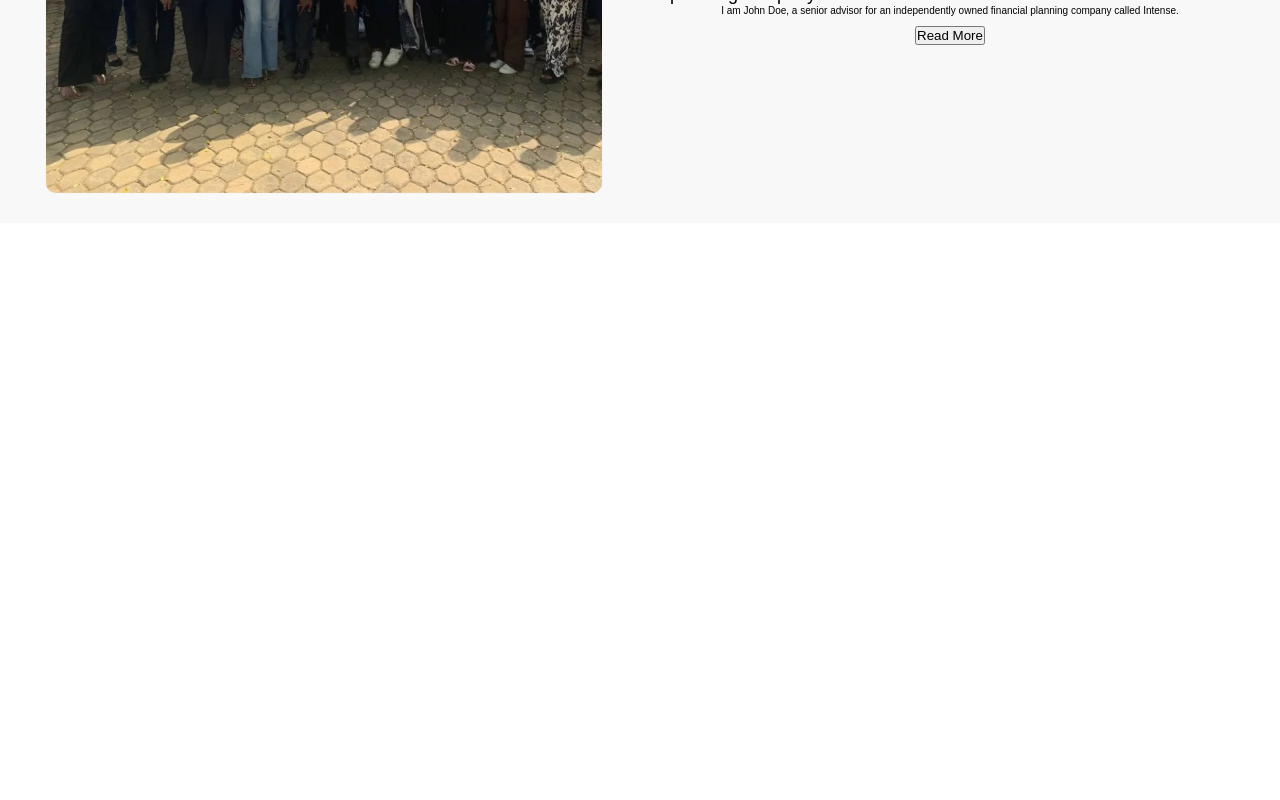
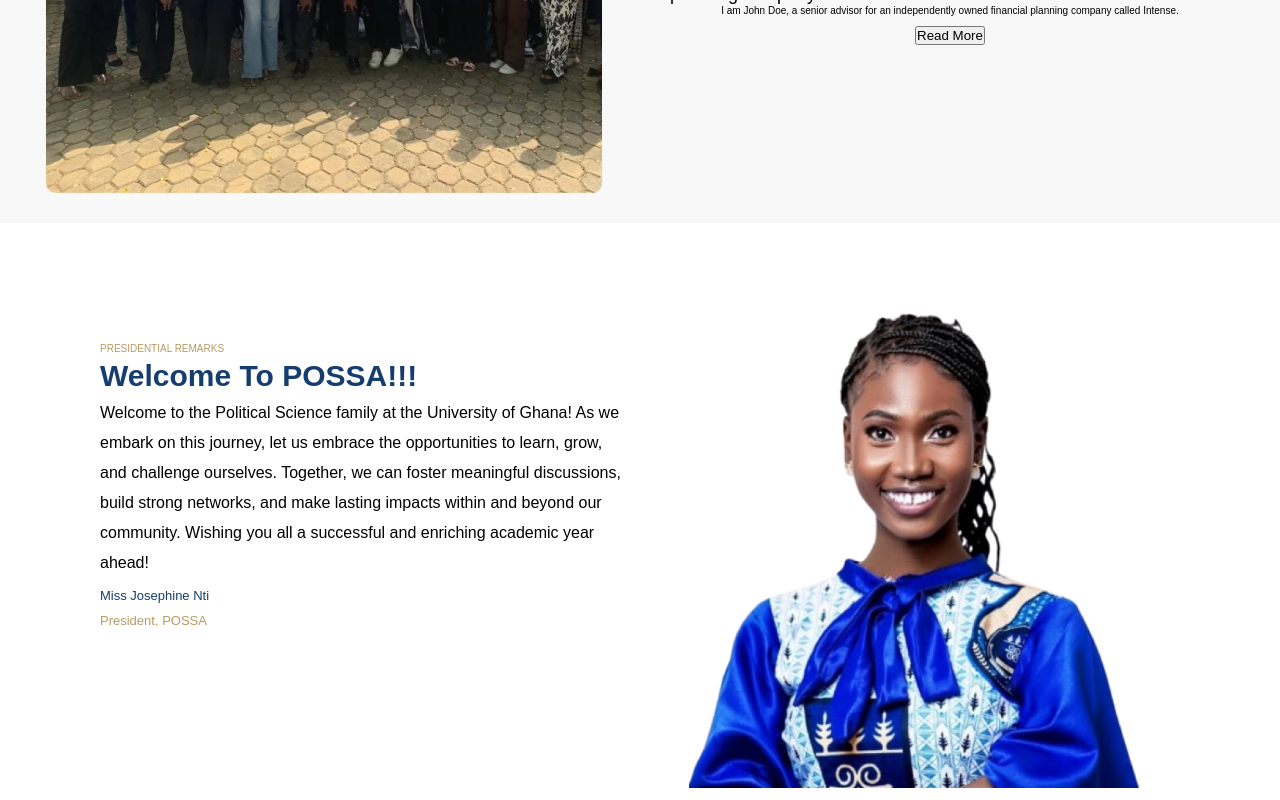
Before and after one commit to valkraidy/POSSA-digital-registration, a React (Vite) app in the folder frontend/: page / in a window 1280 px wide. Shown: the part 1253-2053 px from the top of the page. Before the commit the page ends 1476 px from the top, so only its background shows below. Built offline with nearby package versions, Linux system fonts and the light colour scheme.

Commit message:
Work on welcome section on

```diff
--- a/frontend/src/App.jsx
+++ b/frontend/src/App.jsx
@@ -6,8 +6,8 @@ import Navbar from './components/Navbar'
 import Hero from './components/Hero'
 import About from './components/About'
 // import Testimonials from './components/Testimonials'
-// import Demo from './components/Demo'
-// import Footer from './components/Footer'
+ import Welcome from './components/Welcome'
+//  import Footer from './components/Footer'
 
 function App() {
   return (
@@ -15,9 +15,9 @@ function App() {
       <Navbar />
       <Hero />
       <About/>
-      {/* <Testimonials />
-      <Demo />
-      <Footer /> */}
+       {/* <Testimonials /> */}
+      <Welcome />
+      {/* <Footer /> */}
     </div>
   );
 }
--- a/frontend/src/components/Demo.css
+++ b/frontend/src/components/Welcome.css
@@ -5,7 +5,7 @@
 }
 
 .demo .container {
-    width: 1240px;
+    width: 1100px;
     margin: auto;
     display: grid;
     grid-template-columns: repeat(2, 1fr);
@@ -15,28 +15,52 @@
     padding: 1rem;
     display: flex;
     flex-direction: column;
+    margin-top:50px
+
+
 }
 
 .demo .col-1 p:nth-child(1) {
-    font-size: 1.8rem;
-    font-style: italic;
+    font-size: 1rem;
+
+    color:#B79A64
 }
 
 .demo .col-1 p:nth-child(2) {
     font-size: 3rem;
     font-weight: 600;
     margin: .5rem 0;
+    color: #153D6F;
 }
 
 .demo .col-1 p:nth-child(3) {
-    font-size: 1.2rem;
+    font-size: 1.6rem;
     margin-bottom: 1rem;
+    line-height:30px
+}
+.demo .col-1 p:nth-child(4) {
+    font-size: 1.3rem;
+    margin-bottom: 1rem;
+   color: #153D6F;
+
+}
+.demo .col-1 p:nth-child(5) {
+    font-size: 1.3rem;
+    margin-bottom: 1rem;
+
+     color:#B79A64
 }
 
 
 .demo .col-2 {
     margin: auto;
 }
+
+   .demo img {
+        width: 452px;
+height: 505px;
+
+   }
 
 
 @media screen and (max-width: 940px) {
@@ -46,8 +70,10 @@
         grid-gap: 30px;
     }
 
-    .demo iframe {
-        width: 100%;
-        height: auto;
+    .demo img {
+        width: 382px;
+height: 435px;
+
+
     }
 }
--- /dev/null
+++ b/frontend/src/components/Welcome.jsx
@@ -0,0 +1,32 @@
+import React from 'react'
+import './Welcome.css'
+import wel from './images/wel.jpg'
+
+
+const Demo = () => {
+    return (
+        <div className='demo' id='demo'>
+            <div className='container'>
+                <div className='col-1'>
+                    <p>PRESIDENTIAL REMARKS</p>
+                    <p> Welcome To POSSA!!!</p>
+                    <p>Welcome to the Political Science family at the University of Ghana!
+                        As we embark on this journey, let us embrace the opportunities to
+                        learn, grow, and challenge ourselves. Together, we can foster
+                        meaningful discussions, build strong networks, and make lasting
+                                impacts within and beyond our community.
+
+                        Wishing you all a successful and enriching academic year ahead!</p>
+
+                     <p> Miss Josephine Nti</p>
+                      <p> President, POSSA</p>
+                </div>
+                <div className='col-2'>
+                    <img className="iframe" src={wel} alt='john' />
+                </div>
+            </div>
+        </div>
+    )
+}
+
+export default Demo
```
Also changed, not shown: frontend/src/components/Demo.jsx (deleted, +0 -22 lines), frontend/src/components/images/wel.jpg (added).
